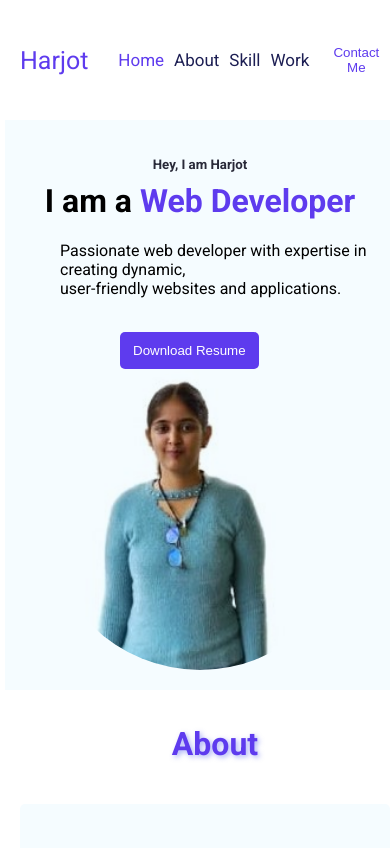
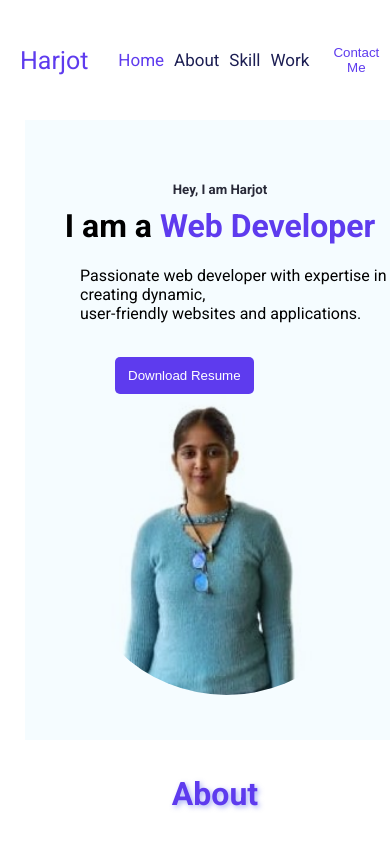
Before and after one commit to Harjot-Kaur29/harjot-portfolio, a React (Create React App) app: page / in a window 390 px wide. Shown: the top 848 px of the page. Built offline with nearby package versions, Linux system fonts and the light colour scheme.

Commit message:
Update Hero.module.css

```diff
--- a/src/components/Hero.module.css
+++ b/src/components/Hero.module.css
@@ -97,11 +97,12 @@
     }
 
 
-@media only screen and (max-width: 350px){
+@media only screen and (max-width: 390px){
     .hero_container{
-    margin-left: 22px;
+    margin-left: 25px;
 
-    width:100%;
+    height:620px;
+
     }
     .intouch_button{
         margin-left:90px;
```
